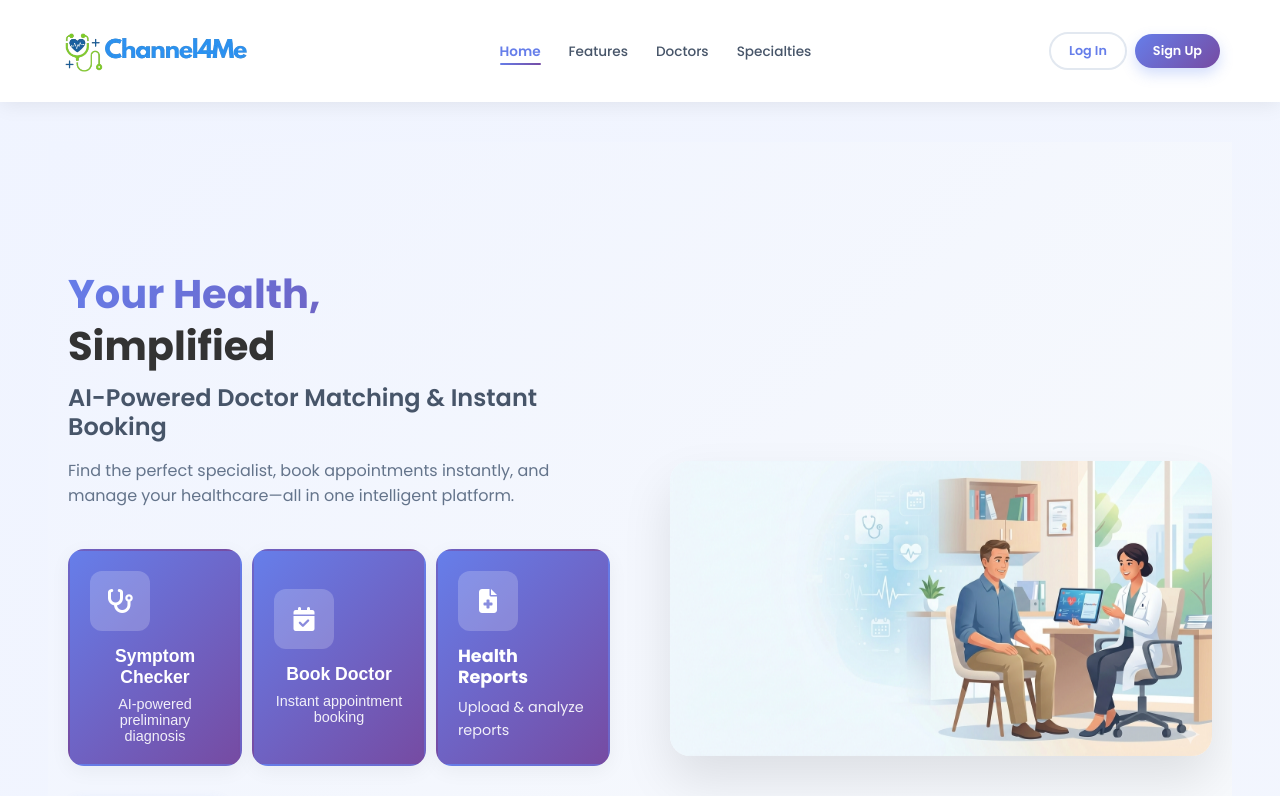
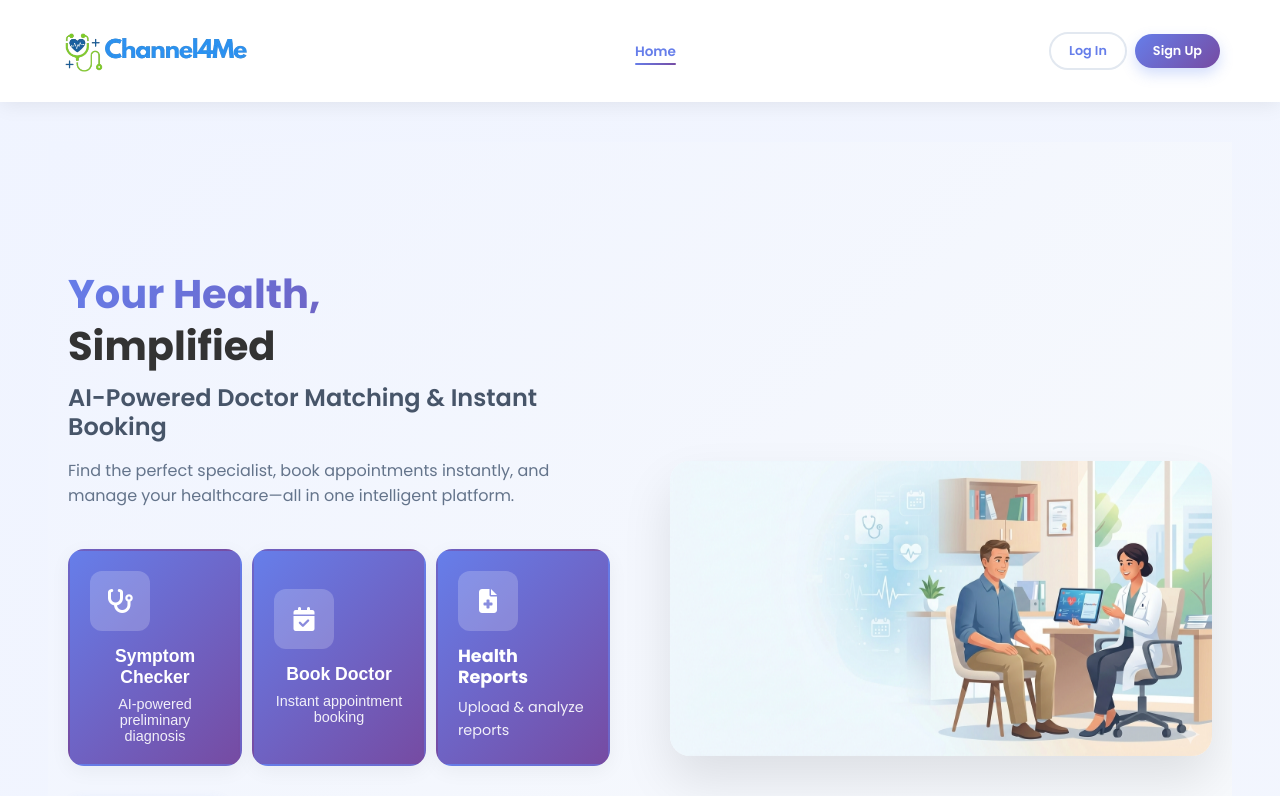
Before and after one commit to channel4meofficial-gif/Channel4me-Frontend, a React (Create React App) app: page / in a window 1280 px wide. Shown: the top 796 px of the page. Built offline with nearby package versions, Linux system fonts and the light colour scheme.

Commit message:
feat(ui): simplify header navigation

```diff
--- a/src/components/ui/header/header.tsx
+++ b/src/components/ui/header/header.tsx
@@ -24,9 +24,6 @@ const Header: React.FC = () => {
   // Navigation links – adjust paths as needed (hash links for homepage sections)
   const navLinks = [
     { label: 'Home', path: '/#home' },
-    { label: 'Features', path: '/#features' },
-    { label: 'Doctors', path: '/#doctors' },
-    { label: 'Specialties', path: '/#specialties' },
   ];
 
   // Check if a link is active (for highlighting)
```
